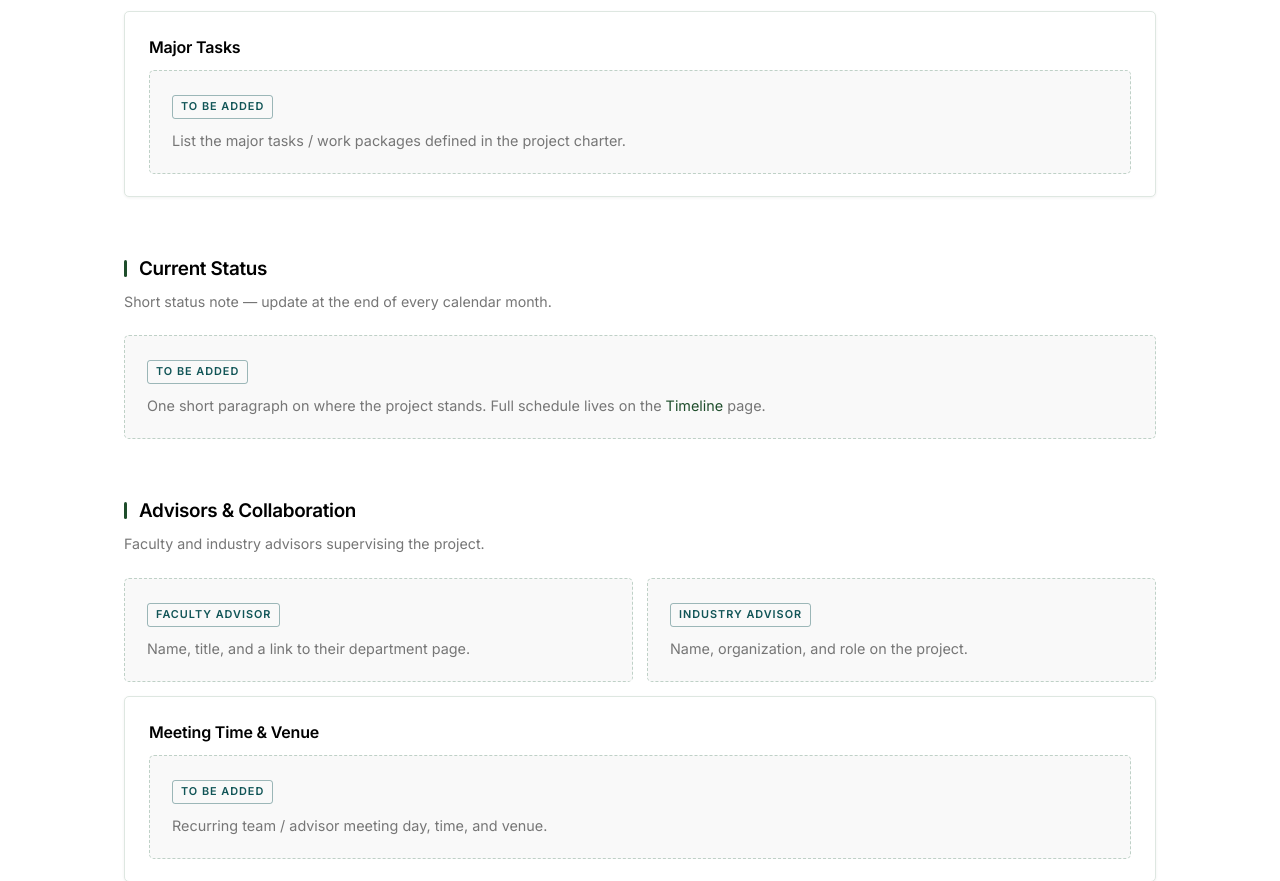
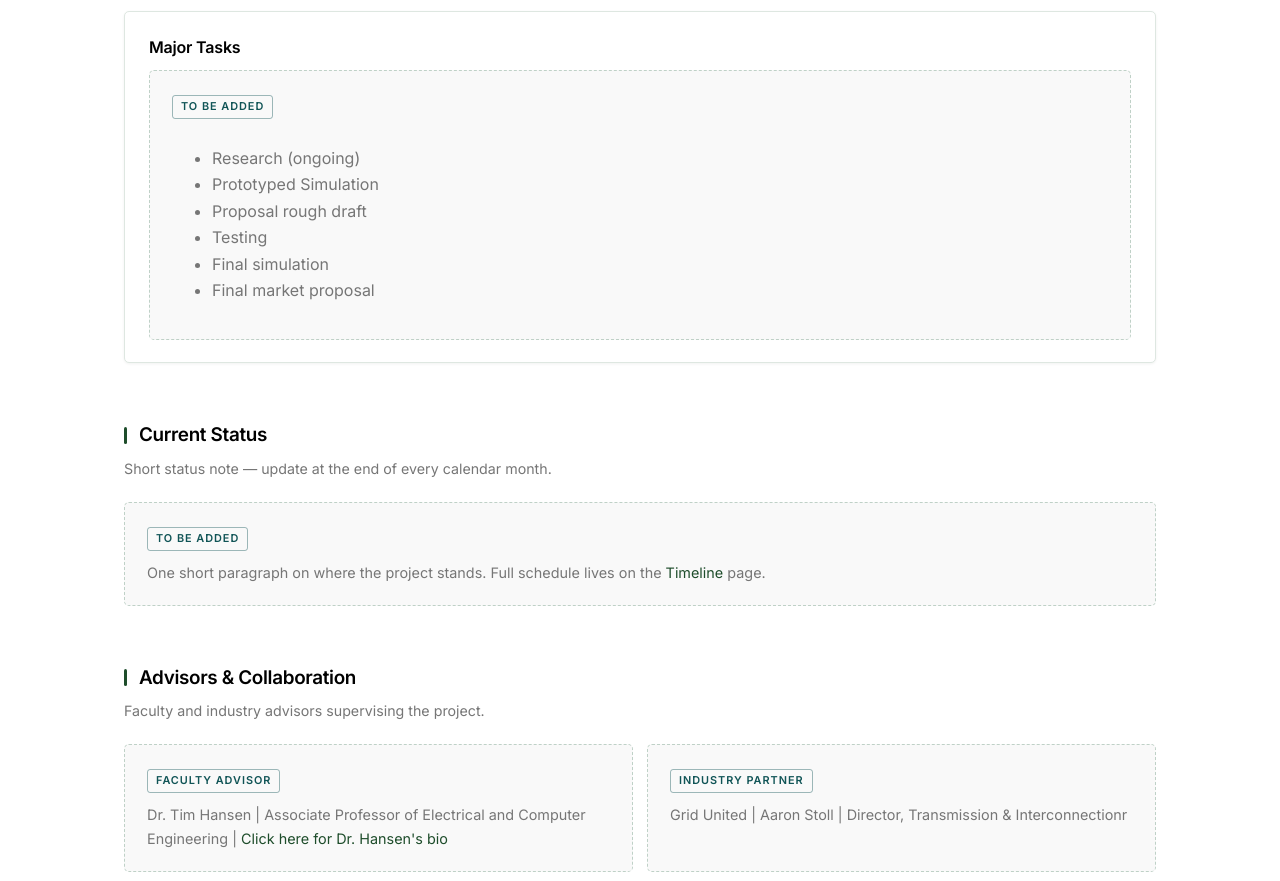
Before and after one commit to bram-exe/Virtual-Inertia, a plain HTML site: page index.html in a window 1280 px wide. Shown: the part 1546-2427 px from the top of the page. Drawn offline with Linux system fonts and the light colour scheme.

Commit message:
Update index.html

```diff
--- a/index.html
+++ b/index.html
@@ -99,12 +99,22 @@
         we are a new project and must build the foundation first. Specifically, we will define what the model must include to meet our goals before scaling it beyond our capabilities.</p>
       </div>
     </div>
+    <!-- ------------------------- MAJOR TASKS ----------------------------- -->
     <div class="card" style="margin-top:14px;">
       <h3>Major Tasks</h3>
       <!-- TODO: replace list items with real tasks -->
       <div class="placeholder" style="margin-top:10px;">
         <span class="ph-label">To be added</span>
-        <p>List the major tasks / work packages defined in the project charter.</p>
+        <p>
+          <ul>
+            <li>Research (ongoing)</li>
+            <li>Prototyped Simulation</li>
+            <li>Proposal rough draft</li>
+            <li>Testing</li>
+            <li>Final simulation</li>
+            <li>Final market proposal</li>
+          </ul>
+        </p>
       </div>
     </div>
   </section>
@@ -129,12 +139,12 @@
       <!-- TODO: add faculty advisor name + link to their CSU page -->
       <div class="placeholder">
         <span class="ph-label">Faculty Advisor</span>
-        <p>Name, title, and a link to their department page.</p>
+        <p>Dr. Tim Hansen | Associate Professor of Electrical and Computer Engineering | <a href="https://www.engr.colostate.edu/ece/people/timothy-hansen/">Click here for Dr. Hansen's bio</a></p>
       </div>
       <!-- TODO: add industry advisor / sponsor contact -->
       <div class="placeholder">
-        <span class="ph-label">Industry Advisor</span>
-        <p>Name, organization, and role on the project.</p>
+        <span class="ph-label">Industry Partner</span>
+        <p>Grid United | Aaron Stoll | Director, Transmission & Interconnectionr</p>
       </div>
     </div>
     <div class="card" style="margin-top:14px;">
```
